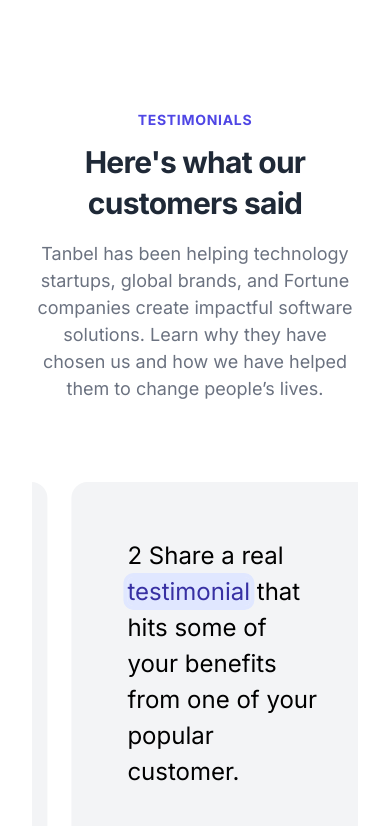
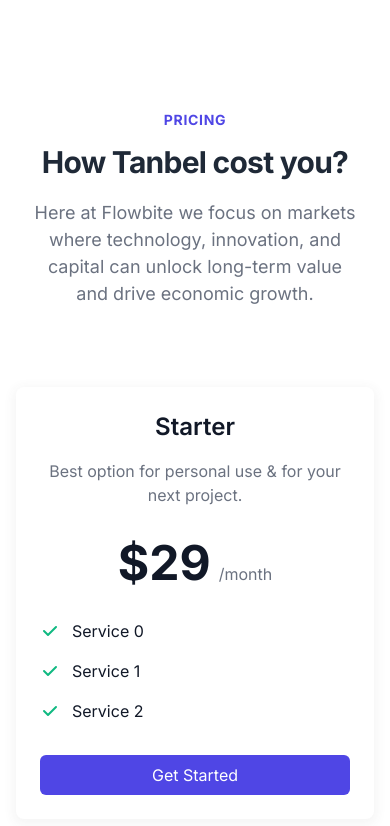
Before and after one commit to tanbelinc/tanbel-marketing, a Next.js app: page / in a window 390 px wide. Shown: the part 4955-5781 px from the top of the page. Built offline with nearby package versions, Linux system fonts and the light colour scheme.

Commit message:
Added pricing section

```diff
--- /dev/null
+++ b/components/Button/index.js
@@ -0,0 +1,12 @@
+import React from "react";
+
+export default function Button({ children, onClick, ...props }) {
+  return (
+    <div
+      onClick={onClick}
+      className="cursor-pointer px-6 py-2 text-white bg-indigo-600 rounded-md hover:bg-indigo-700"
+    >
+      {children}
+    </div>
+  );
+}
--- /dev/null
+++ b/components/pricing.js
@@ -0,0 +1,60 @@
+import React from "react";
+import Button from "./Button";
+
+export default function Pricing() {
+  return (
+    <section>
+      <div className="py-8 px-4 mx-auto max-w-screen-xl lg:py-16 lg:px-6">
+        <div className="space-y-8 lg:grid lg:grid-cols-3 sm:gap-6 xl:gap-10 lg:space-y-0">
+          {Array(3)
+            .fill()
+            .map((_, i) => (
+              <div className="shadow-basic dark:shadow-none flex flex-col p-6 mx-auto max-w-lg text-center text-gray-900 bg-white rounded-lg shadow dark:border-gray-600 xl:p-8 dark:bg-trueGray-800 dark:text-white">
+                <h3 className="mb-4 text-2xl font-semibold">Starter</h3>
+                <p className="font-light text-gray-500 sm:text-lg dark:text-gray-400">
+                  Best option for personal use & for your next project.
+                </p>
+                <div className="flex justify-center items-baseline my-8">
+                  <span className="mr-2 text-5xl font-extrabold">$29</span>
+                  <span className="text-gray-500 dark:text-gray-400">
+                    /month
+                  </span>
+                </div>
+
+                <ul role="list" className="mb-8 space-y-4 text-left">
+                  {Array(3)
+                    .fill()
+                    .map((_, i) => (
+                      <li className="flex items-center space-x-3">
+                        <svg
+                          className="flex-shrink-0 w-5 h-5 text-green-500 dark:text-green-400"
+                          fill="currentColor"
+                          viewBox="0 0 20 20"
+                          xmlns="http://www.w3.org/2000/svg"
+                        >
+                          <path
+                            fill-rule="evenodd"
+                            d="M16.707 5.293a1 1 0 010 1.414l-8 8a1 1 0 01-1.414 0l-4-4a1 1 0 011.414-1.414L8 12.586l7.293-7.293a1 1 0 011.414 0z"
+                            clip-rule="evenodd"
+                          ></path>
+                        </svg>
+                        <span>Service {i}</span>
+                      </li>
+                    ))}
+                </ul>
+                <Button>
+                  Get Started
+                </Button>
+                {/* <a
+                  href="#"
+                  className="text-white bg-primary-600 hover:bg-primary-700 focus:ring-4 focus:ring-primary-200 font-medium rounded-lg text-sm px-5 py-2.5 text-center dark:text-white  dark:focus:ring-primary-900"
+                >
+                  Get started
+                </a> */}
+              </div>
+            ))}
+        </div>
+      </div>
+    </section>
+  );
+}
--- a/constants/Nav.js
+++ b/constants/Nav.js
@@ -3,6 +3,7 @@
   Clients: "Clients",
   Services: "Services",
   Team: "Team",
+  Pricing: "Pricing",
   Review: "Review",
   FAQ: "FAQ",
   Contact: "Contact",
--- a/pages/index.js
+++ b/pages/index.js
@@ -14,9 +14,10 @@
 import "slick-carousel/slick/slick-theme.css";
 import Team from "../components/Team";
 import { Navigation } from "../constants/Nav";
+import Pricing from "../components/pricing";
 
 export default function Home() {
-  const nav = Navigation
+  const nav = Navigation;
   return (
     <>
       <Head>
@@ -42,14 +43,17 @@
       <Benefits data={benefitOne} />
       <Benefits imgPos="right" data={benefitTwo} />
       <SectionTitle
-        id={nav.Team} pretitle="Our Team" title="Know our internal power">
+        id={nav.Team}
+        pretitle="Our Team"
+        title="Know our internal power"
+      >
         Tanbel Executive Leadership and Senior Management bring decades of
         industry experience, a global perspective and a passion for achieving
         results.
       </SectionTitle>
       <Team />
-      <br/>
-      <br/>
+      <br />
+      <br />
       <SectionTitle
         pretitle="Watch a video"
         title="Learn how to fullfil your needs"
@@ -58,15 +62,29 @@
       </SectionTitle>
       <Video />
       <SectionTitle
+        id={nav.Pricing}
+        pretitle="Pricing"
+        title="How Tanbel cost you?"
+      >
+        Here at Flowbite we focus on markets where technology, innovation, and
+        capital can unlock long-term value and drive economic growth.
+      </SectionTitle>
+      <Pricing />
+      <SectionTitle
         id={nav.Review}
         pretitle="Testimonials"
         title="Here's what our customers said"
       >
-        Tanbel has been helping technology startups, global brands, and Fortune companies create impactful software solutions. Learn why they have chosen us and how we have helped them to change people’s lives.
+        Tanbel has been helping technology startups, global brands, and Fortune
+        companies create impactful software solutions. Learn why they have
+        chosen us and how we have helped them to change people’s lives.
       </SectionTitle>
       <Testimonials />
       <SectionTitle
-        id={nav.FAQ} pretitle="FAQ" title="Frequently Asked Questions">
+        id={nav.FAQ}
+        pretitle="FAQ"
+        title="Frequently Asked Questions"
+      >
         Answer your customers possible questions here, it will increase the
         conversion rate as well as support or chat requests.
       </SectionTitle>
--- /dev/null
+++ b/resources/pricing.js
@@ -0,0 +1 @@
+export const pricing = []
--- a/tailwind.config.js
+++ b/tailwind.config.js
@@ -8,6 +8,8 @@
   theme: {
     boxShadow: {
       primary: "0 1px 12px 6px #5046e512",
+      basic: "0px 3px 11px 3px #f5f5f5fc",
+      none: "none",
     },
     // colors: {
     // },
```
